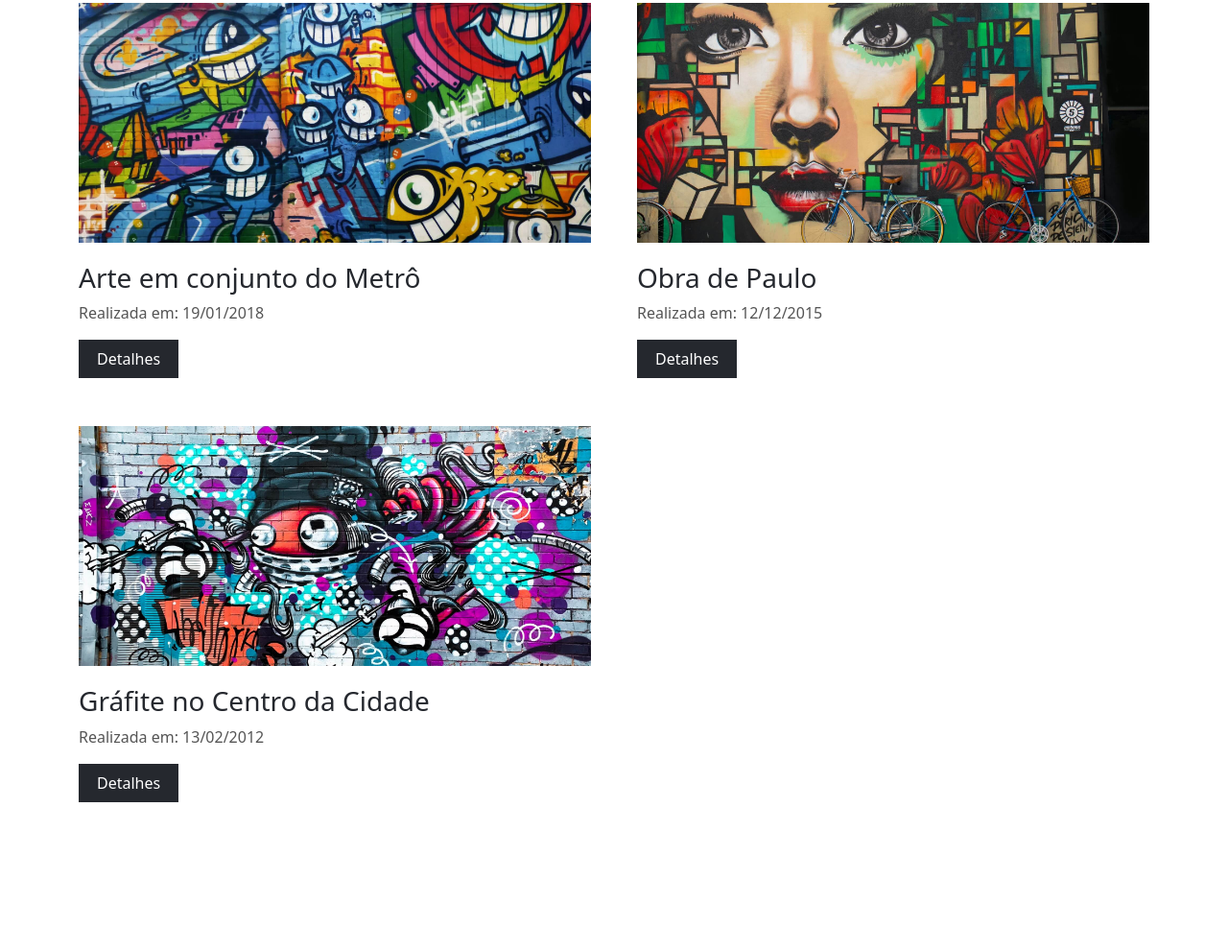
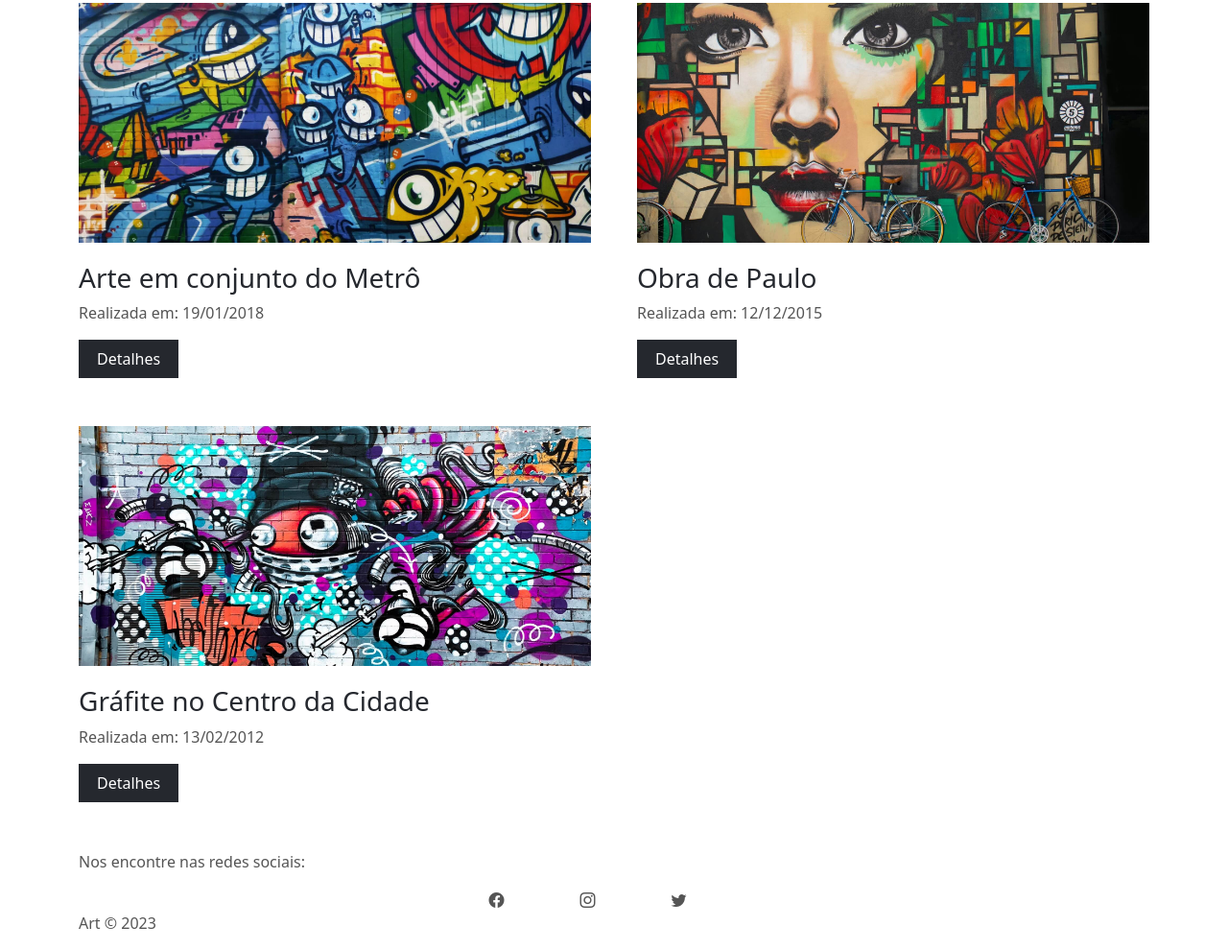
Before and after one commit to luccarvalho/arte-urbana, a plain HTML site: page index.html in a window 1280 px wide. Shown: the part 1152-2142 px from the top of the page at 96% size. Before the commit the page ends 2038 px from the top, so only its background shows below. Drawn offline with nearby package versions, Linux system fonts and the light colour scheme.

Commit message:
Criação do footer.

```diff
--- a/index.html
+++ b/index.html
@@ -88,5 +88,21 @@
         </div>
       </div>
     </div>
+    <!-- FOOTER -->
+    <footer class="container">
+      <p class="secondary-color">Nos encontre nas redes sociais:</p>
+      <div class="row justify-content-center" id="social-icons-container">
+        <div class="col-1">
+          <a href="#"><i class="bi bi-facebook secondary-color"></i></a>
+        </div>
+        <div class="col-1">
+          <a href="#"><i class="bi bi-instagram secondary-color"></i></a>
+        </div>
+        <div class="col-1">
+          <a href="#"><i class="bi bi-twitter secondary-color"></i></a>
+        </div>
+      </div>
+      <p class="secondary-color">Art &copy; 2023</p>
+    </footer>
   </body>
 </html>
```
